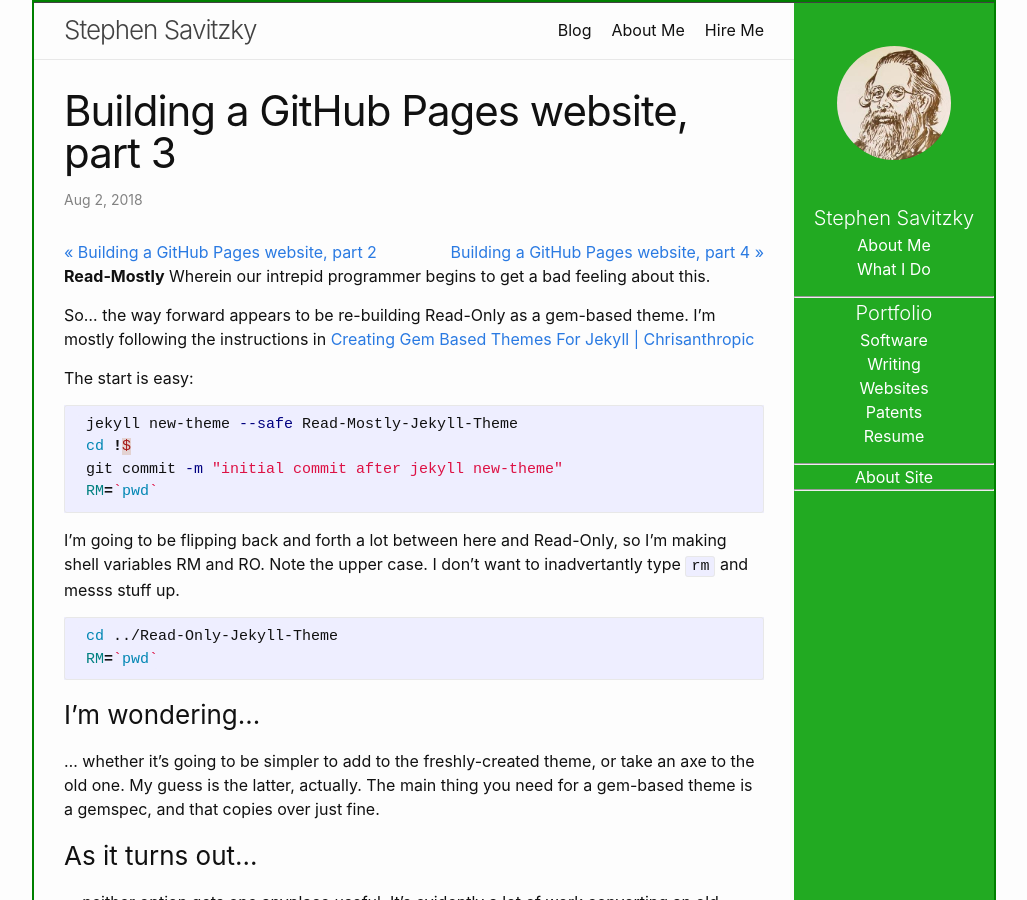
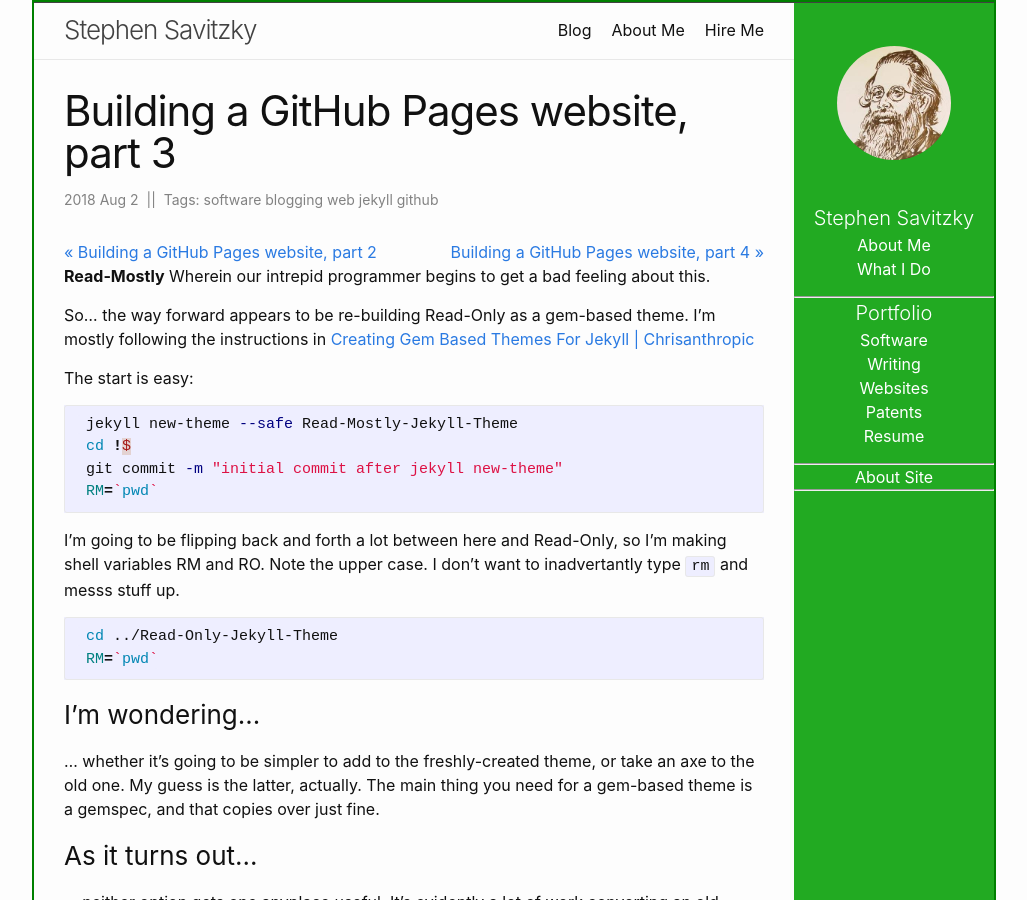
Before and after one commit to ssavitzky/ssavitzky.github.io, a Jekyll site: the page built from _posts/2018-08-02-building-the-site-pt-3.md, in a window 1280 px wide and 900 px high. Shown: the whole window, without its empty margins (126-1153 px from the left). Built offline with Jekyll 4.4.1, drawn with Linux system fonts in a browser that asks for light colours; some of the changed text lies outside the part shown.

Commit message:
Add tags to posts.
Tags should eventually be made into links.
Tests were made to verify that posts without tags don't have the tag
list, and that posts with a category don't show up in the main list.
There may be a way to include them anyway.

```diff
--- a/_layouts/post.html
+++ b/_layouts/post.html
@@ -3,19 +3,33 @@ layout: default
 ---
 <article class="post h-entry" itemscope itemtype="http://schema.org/BlogPosting">
 
+  {%- comment -%}
+     At some point we may want to break out post-nav and possibly post-header
+     into separate include files.  Note in particular that we have a post-nav
+     at both beginning and end of the content.
+
+     TODO:  parametrize the arrows.  Make the tags into links.
+  {%- endcomment -%}
+
   <header class="post-header">
     <h1 class="post-title p-name" itemprop="name headline">{{ page.title | escape }}</h1>
     <p class="post-meta">
       <time class="dt-published" datetime="{{ page.date | date_to_xmlschema }}" itemprop="datePublished">
-        {%- assign date_format = site.minima.date_format | default: "%b %-d, %Y" -%}
+        {%- assign date_format = site.minima.date_format | default: "%Y %b %-d" -%}
         {{ page.date | date: date_format }}
       </time>
       {%- if page.author -%}
         • <span itemprop="author" itemscope itemtype="http://schema.org/Person"><span class="p-author h-card" itemprop="name">{{ page.author }}</span></span>
-      {%- endif -%}</p>
+      {%- endif -%}
+      {%- if page.tags.size != 0 %} &nbsp;||&nbsp; Tags:
+         {% for tag in page.tags -%}
+             {{ tag }}
+         {% endfor -%}
+      {%- endif -%}
+    </p>
   </header>
 
-  <nav class="post_navigation">
+  <nav class="post-nav">
     {% if page.previous.url %}
       <a href="{{ page.previous.url }}">&laquo; {{ page.previous.title }}</a>
     {% endif %}
@@ -28,6 +42,15 @@ layout: default
     {{ content }}
   </div>
 
+  <nav class="post-nav">
+    {% if page.previous.url %}
+      <a href="{{ page.previous.url }}">&laquo; {{ page.previous.title }}</a>
+    {% endif %}
+    {% if page.next.url %}
+      <a href="{{ page.next.url }}" style="float:right">{{ page.next.title }} &raquo;</a>
+    {% endif %}
+  </nav>
+
   {%- if site.disqus.shortname -%}
     {%- include disqus_comments.html -%}
   {%- endif -%}
--- a/_posts/2018-08-02-building-the-site-pt-3.md
+++ b/_posts/2018-08-02-building-the-site-pt-3.md
@@ -1,6 +1,7 @@
 ---
 title: Building a GitHub Pages website, part 3
 layout: post
+tags: [ software, blogging, web, jekyll, github ]
 ---
 **Read-Mostly** Wherein our intrepid programmer begins to get a bad feeling
 about this.
```
Also changed, not shown: _posts/2018-08-03-building-the-site-pt-4.md (+1 -0 lines), _posts/2018-08-04-building-the-site-pt-5.md (+1 -0 lines), _posts/2018-08-07-building-the-site-pt-6.md (+1 -0 lines).
